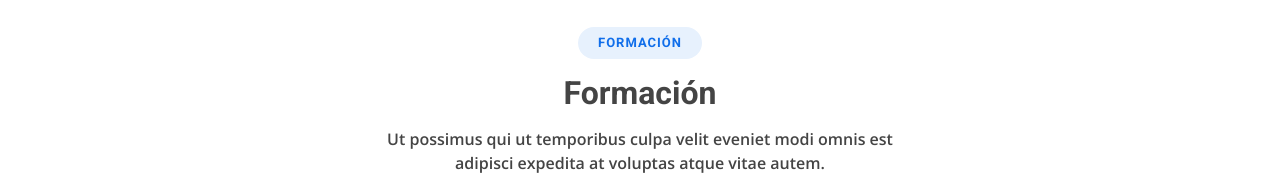
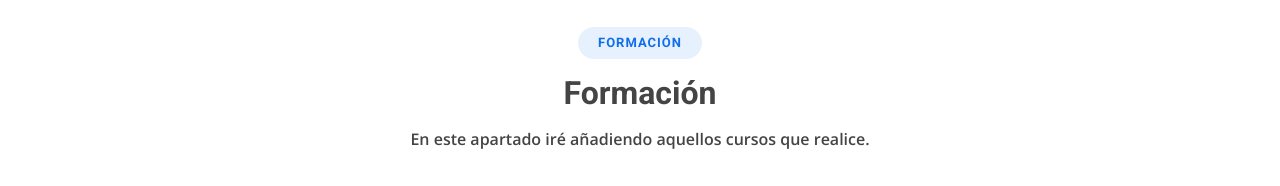
Before and after one commit to JoseLuisP11/Pagina-Web-Personal, a plain HTML site: page index.html in a window 1280 px wide. Shown: the part 1520-1706 px from the top of the page. Drawn offline with nearby package versions, Linux system fonts and the light colour scheme.

Commit message:
Actualización proyecto

```diff
--- a/index.html
+++ b/index.html
@@ -142,8 +142,7 @@
         <div class="section-title">
           <h2>Formación</h2>
           <h3>Formación</h3>
-          <p>Ut possimus qui ut temporibus culpa velit eveniet modi omnis est adipisci expedita at voluptas atque vitae
-            autem.</p>
+          <p>En este apartado iré añadiendo aquellos cursos que realice.</p>
         </div>
 
         <div class="container py-2">
```
